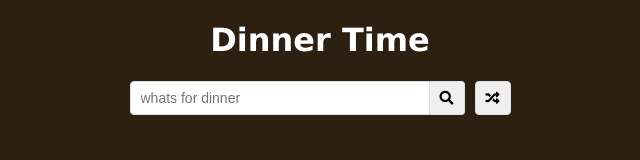
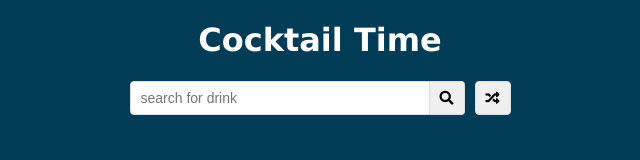
Before and after one commit to danyll39/dinner-finder, a plain HTML site: page index.html in a window 1280 px wide. Shown: the whole page, without its empty margins (320-960 px from the left). Drawn offline with Linux system fonts and the light colour scheme.

Commit message:
Minor change to css

```diff
--- a/index.html
+++ b/index.html
@@ -12,10 +12,10 @@
 
 <body>
     <div class="container">
-        <h1>Dinner Time</h1>
+        <h1>Cocktail Time</h1>
         <div class="flex">
             <form class="flex" id="submit">
-                <input type="text" id="search" placeholder="whats for dinner">
+                <input type="text" id="search" placeholder="search for drink">
                 <button class="search-btn" type="submit">
                     <i class="fas fa-search"></i>
                 </button>
--- a/style.css
+++ b/style.css
@@ -3,7 +3,7 @@
   }
 
   body {
-    background: #2d2013;
+    background: #023c57;
     color: #fff;
     font-family: Verdana, Geneva, Tahoma, sans-serif;
     margin: 0;
@@ -107,7 +107,7 @@
   .single-drink-info {
     margin: 20px;
     padding: 10px;
-    border: 2px #e09850 dashed;
+    border: 2px #218185 dashed;
     border-radius: 5px;
   }
 
```
Also changed, not shown: script.js (indentation only).
